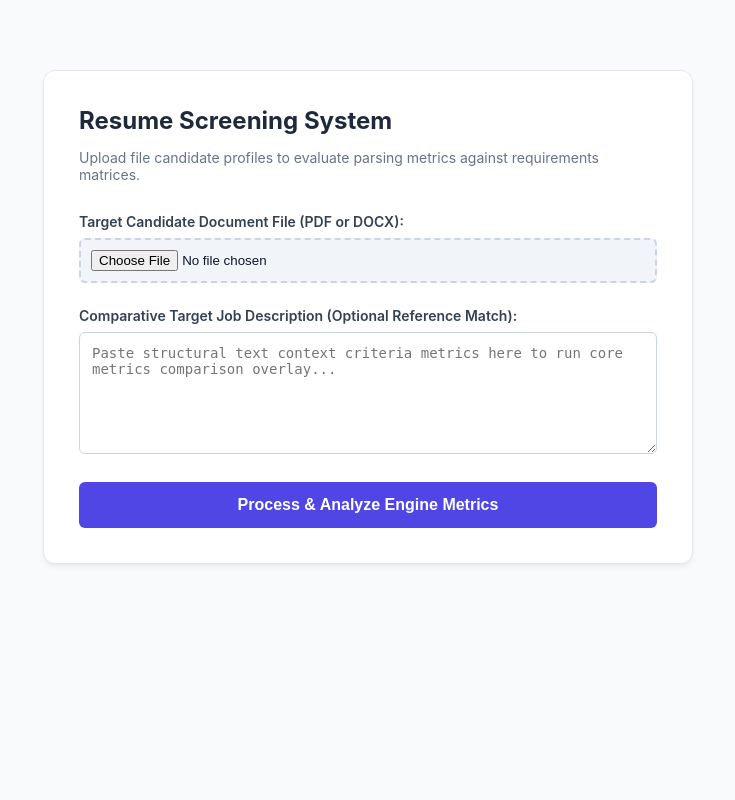
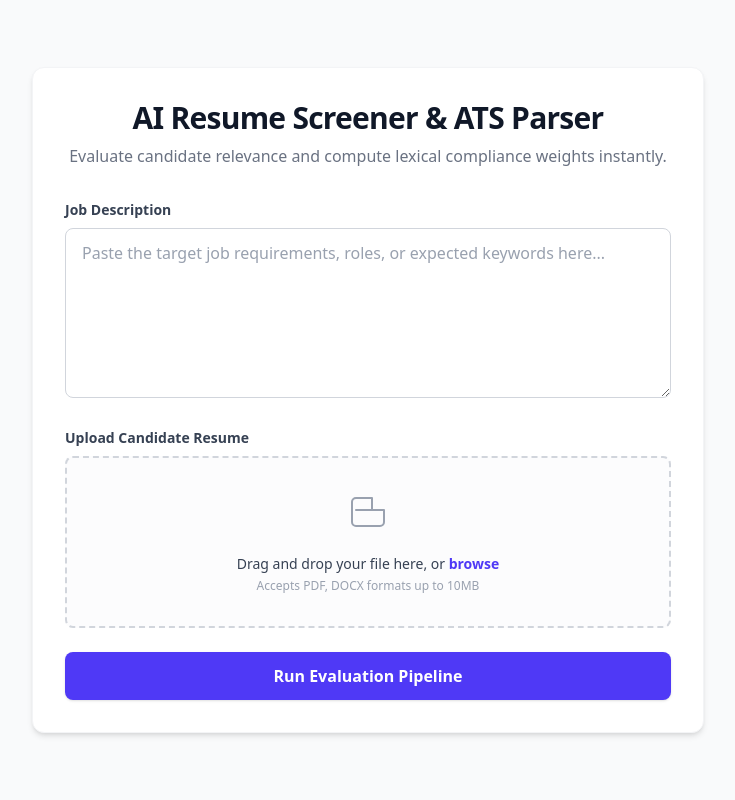
Before and after one commit to mithrarg/mithra, a Flask app: page / in a window 1280 px wide. Shown: the whole page, without its empty margins (272-1007 px from the left). Run offline with Flask 3, Linux system fonts and the light colour scheme.

Commit message:
Revamp index.html with Tailwind CSS and new layout

```diff
--- a/template/index.html
+++ b/template/index.html
@@ -3,124 +3,92 @@
 <head>
     <meta charset="UTF-8">
     <meta name="viewport" content="width=device-width, initial-scale=1.0">
-    <title>ATS Resume Screening Dashboard</title>
-    <style>
-        body {
-            font-family: -apple-system, BlinkMacSystemFont, "Segoe UI", Roboto, sans-serif;
-            max-width: 650px;
-            margin: 50px auto;
-            padding: 20px;
-            background-color: #f8fafc;
-            color: #0f172a;
-        }
-        .card {
-            background: #ffffff;
-            padding: 35px;
-            border-radius: 12px;
-            box-shadow: 0 4px 6px -1px rgba(0, 0, 0, 0.05), 0 2px 4px -2px rgba(0, 0, 0, 0.05);
-            border: 1px solid #e2e8f0;
-        }
-        h2 {
-            margin-top: 0;
-            margin-bottom: 8px;
-            font-size: 24px;
-            color: #1e293b;
-        }
-        p.subtitle {
-            color: #64748b;
-            margin-bottom: 30px;
-            font-size: 14px;
-        }
-        .form-group {
-            margin-bottom: 24px;
-        }
-        label {
-            display: block;
-            margin-bottom: 8px;
-            font-weight: 600;
-            font-size: 14px;
-            color: #334155;
-        }
-        input[type="file"] {
-            width: 100%;
-            padding: 10px;
-            background: #f1f5f9;
-            border: 2px dashed #cbd5e1;
-            border-radius: 6px;
-            cursor: pointer;
-            box-sizing: border-box;
-        }
-        textarea {
-            width: 100%;
-            padding: 12px;
-            box-sizing: border-box;
-            border: 1px solid #cbd5e1;
-            border-radius: 6px;
-            font-size: 14px;
-            resize: vertical;
-            background-color: #ffffff;
-        }
-        textarea:focus {
-            outline: none;
-            border-color: #4f46e5;
-            box-shadow: 0 0 0 3px rgba(79, 70, 229, 0.1);
-        }
-        button {
-            width: 100%;
-            background-color: #4f46e5;
-            color: white;
-            padding: 14px;
-            border: none;
-            border-radius: 6px;
-            cursor: pointer;
-            font-size: 16px;
-            font-weight: 600;
-            transition: background-color 0.2s ease;
-        }
-        button:hover {
-            background-color: #4338ca;
-        }
-        .flash-message {
-            background-color: #fef2f2;
-            border: 1px solid #fca5a5;
-            color: #b91c1c;
-            padding: 12px;
-            border-radius: 6px;
-            margin-bottom: 20px;
-            font-size: 14px;
-            font-weight: 500;
-        }
-    </style>
+    <title>ATS Resume Screener</title>
+    <!-- Tailwind CSS Engine CDN -->
+    <script src="https://cdn.jsdelivr.net/npm/@tailwindcss/browser@4"></script>
 </head>
-<body>
+<body class="bg-gray-50 min-h-screen flex items-center justify-center p-6">
 
-    <div class="card">
-        <h2>Resume Screening System</h2>
-        <p class="subtitle">Upload file candidate profiles to evaluate parsing metrics against requirements matrices.</p>
+    <div class="max-w-2xl w-full bg-white rounded-xl shadow-md border border-gray-100 p-8">
 
-        <!-- Flash Error Notifications Container -->
+        <!-- Header Section -->
+        <div class="text-center mb-8">
+            <h1 class="text-3xl font-bold text-gray-900 tracking-tight">AI Resume Screener & ATS Parser</h1>
+            <p class="text-gray-500 mt-2">Evaluate candidate relevance and compute lexical compliance weights instantly.</p>
+        </div>
+
+        <!-- Flash Messaging System -->
         {% with messages = get_flashed_messages() %}
           {% if messages %}
-            {% for message in messages %}
-              <div class="flash-message">⚠ {{ message }}</div>
-            {% endfor %}
+            <div class="mb-6 p-4 bg-red-50 border border-red-200 text-red-700 text-sm rounded-lg">
+                {% for message in messages %}
+                    <p class="font-medium">{{ message }}</p>
+                {% endfor %}
+            </div>
           {% endif %}
         {% endwith %}
 
-        <form method="POST" enctype="multipart/form-data">
-            <div class="form-group">
-                <label for="resume">Target Candidate Document File (PDF or DOCX):</label>
-                <input type="file" name="resume" id="resume" accept=".pdf,.docx,.doc" required>
+        <!-- Main Submission Form -->
+        <form action="/" method="POST" enctype="multipart/form-data" class="space-y-6">
+
+            <!-- Job Description Field Section -->
+            <div>
+                <label for="job_description" class="block text-sm font-semibold text-gray-700 mb-2">Job Description</label>
+                <textarea
+                    name="job_description"
+                    id="job_description"
+                    rows="6"
+                    placeholder="Paste the target job requirements, roles, or expected keywords here..."
+                    class="w-full px-4 py-3 border border-gray-300 rounded-lg text-gray-800 placeholder-gray-400 focus:outline-none focus:ring-2 focus:ring-indigo-500 focus:border-indigo-500 transition resize-y"
+                ></textarea>
             </div>
 
-            <div class="form-group">
-                <label for="job_description">Comparative Target Job Description (Optional Reference Match):</label>
-                <textarea name="job_description" id="job_description" rows="6" placeholder="Paste structural text context criteria metrics here to run core metrics comparison overlay..."></textarea>
+            <!-- Custom File Upload Component Zone -->
+            <div>
+                <label class="block text-sm font-semibold text-gray-700 mb-2">Upload Candidate Resume</label>
+                <div class="relative border-2 border-dashed border-gray-300 rounded-lg hover:border-indigo-500 transition bg-gray-50/50 hover:bg-gray-50">
+                    <input
+                        type="file"
+                        name="resume"
+                        id="resume"
+                        accept=".pdf,.docx,.doc"
+                        required
+                        class="absolute inset-0 w-full h-full opacity-0 cursor-pointer z-10"
+                        onchange="updateFilename(this)"
+                    />
+                    <div class="p-8 text-center pointer-events-none">
+                        <svg class="mx-auto h-12 w-12 text-gray-400" stroke="currentColor" fill="none" viewBox="0 0 48 48" aria-hidden="true">
+                            <path d="M28 8H12a4 4 0 00-4 4v20a4 4 0 004 4h24a4 4 0 004-4V20m-12-12v12m0 0h12m-12 0H12" stroke-width="2" stroke-linecap="round" stroke-linejoin="round" />
+                        </svg>
+                        <p id="file-label-text" class="mt-4 text-sm font-medium text-gray-700">
+                            Drag and drop your file here, or <span class="text-indigo-600 hover:text-indigo-500 font-semibold">browse</span>
+                        </p>
+                        <p class="text-xs text-gray-400 mt-1">Accepts PDF, DOCX formats up to 10MB</p>
+                    </div>
+                </div>
             </div>
 
-            <button type="submit">Process & Analyze Engine Metrics</button>
+            <!-- Action Button -->
+            <div>
+                <button
+                    type="submit"
+                    class="w-full py-3 px-4 bg-indigo-600 hover:bg-indigo-700 text-white font-semibold rounded-lg shadow-sm hover:shadow focus:outline-none focus:ring-2 focus:ring-indigo-500 focus:ring-offset-2 transition cursor-pointer text-center"
+                >
+                    Run Evaluation Pipeline
+                </button>
+            </div>
+
         </form>
     </div>
 
+    <!-- Interface Script Elements -->
+    <script>
+        function updateFilename(input) {
+            const textDisplay = document.getElementById('file-label-text');
+            if (input.files && input.files[0]) {
+                textDisplay.innerHTML = `Selected File: <span class="text-indigo-600 font-semibold">${input.files[0].name}</span>`;
+            }
+        }
+    </script>
 </body>
 </html>
```
